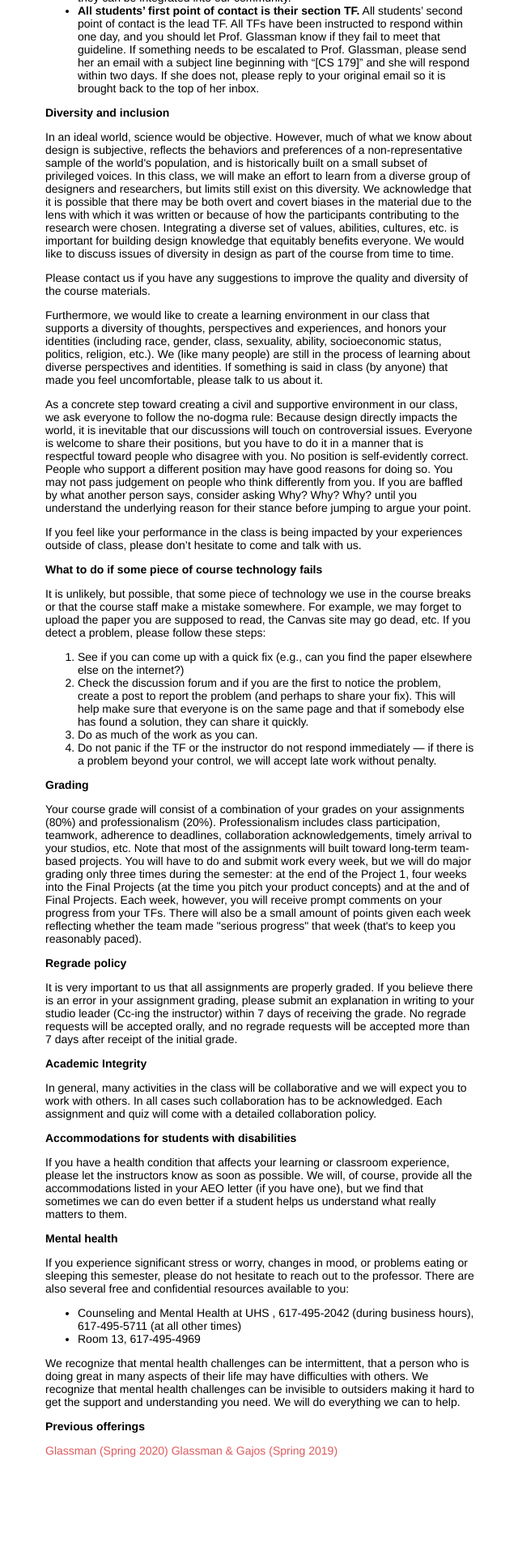
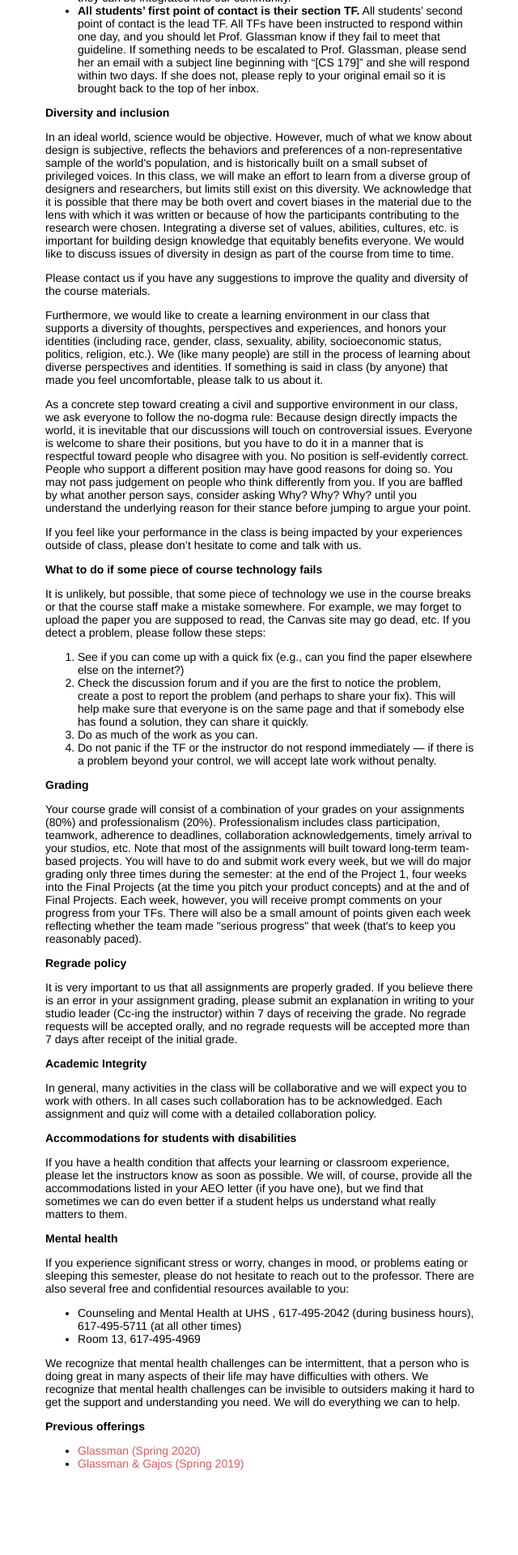
Before and after one commit to eglassman/eglassman.github.io, a Jekyll site: the page built from cs179.html, in a window 1280 px wide. Shown: the part 2420-4340 px from the top of the page at 81% size, without its empty margins (187-827 px from the left). Built offline with Jekyll 4.4.1, drawn with Linux system fonts in a browser that asks for light colours.

Commit message:
fixed list

```diff
--- a/cs179.html
+++ b/cs179.html
@@ -267,8 +267,10 @@ Note that most of the assignments will built toward long-term team-based project
 
 <p><b>Previous offerings</b></p>
 <p>
-  <a href="http://glassmanlab.seas.harvard.edu/cs179_sp20.html">Glassman (Spring 2020)</a>
-  <a href="https://projects.iq.harvard.edu/cs179sp19">Glassman & Gajos (Spring 2019)</a>
+  <ul>
+    <li><a href="http://glassmanlab.seas.harvard.edu/cs179_sp20.html">Glassman (Spring 2020)</a></li>
+    <li><a href="https://projects.iq.harvard.edu/cs179sp19">Glassman & Gajos (Spring 2019)</a></li>
+  </ul>
 </p>
 
     <!-- <div class="header lead">
```
